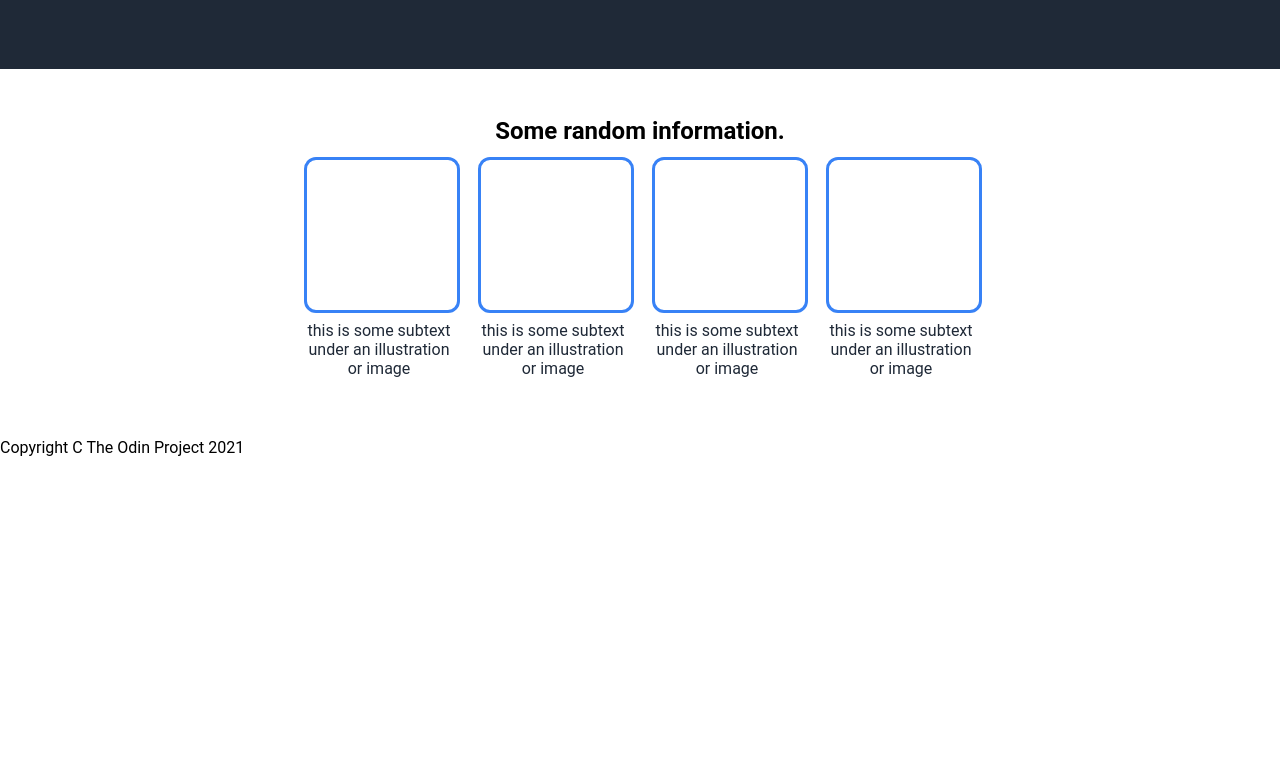
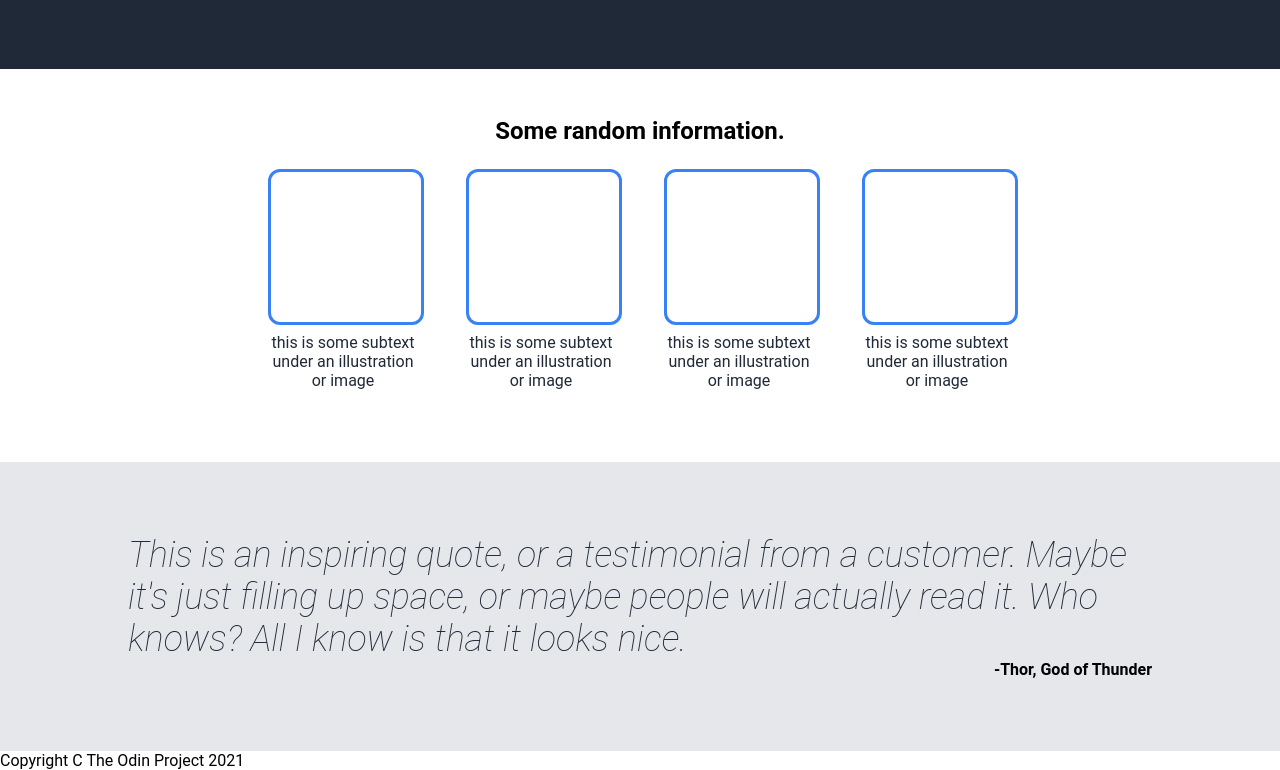
Before and after one commit to mglvn/landing-page, a plain HTML site: page index.html in a window 1280 px wide. Shown: the part 347-1117 px from the top of the page. Before the commit the page ends 804 px from the top, so only its background shows below. Drawn offline with Linux system fonts and the light colour scheme.

Commit message:
Added quote section and styling

```diff
--- a/index.html
+++ b/index.html
@@ -47,8 +47,8 @@
         </div>
     </div>
     <div class="quote-section">
-        <!-- Quote -->
-         <!-- author -->
+        <p class="quote">This is an inspiring quote, or a testimonial from a customer. Maybe it's just filling up space, or maybe people will actually read it. Who knows? All I know is that it looks nice.</p>
+        <p class="author">-Thor, God of Thunder</p>
     </div>
     <div class="cta">
         <div class="cta-content">
--- a/style.css
+++ b/style.css
@@ -13,7 +13,7 @@
     display: flex;
     justify-content: space-between;
     align-items: center;
-    padding: 0 128px;
+    padding: 0 10%;
 }
 
 .header-logo {
@@ -86,12 +86,11 @@
 .grid {
     display: flex;
     justify-content: center;
-
 }
 
 .grid-item {
     width: 150px;
-    margin: 12px;
+    margin: 24px;
     text-align: center;
     color: #1f2937;
 }
@@ -103,3 +102,20 @@
     border: 3px solid #3882f6;
     border-radius: 12px;
 }
+
+.quote-section {
+    background-color: #e5e7eb;
+    padding: 72px 128px;
+}
+
+.quote {
+    color: #1f2937;
+    font-size: 36px;
+    font-style: italic;
+    font-weight: lighter;
+}
+
+.author {
+    text-align: right;
+    font-weight: bolder;
+}
```
